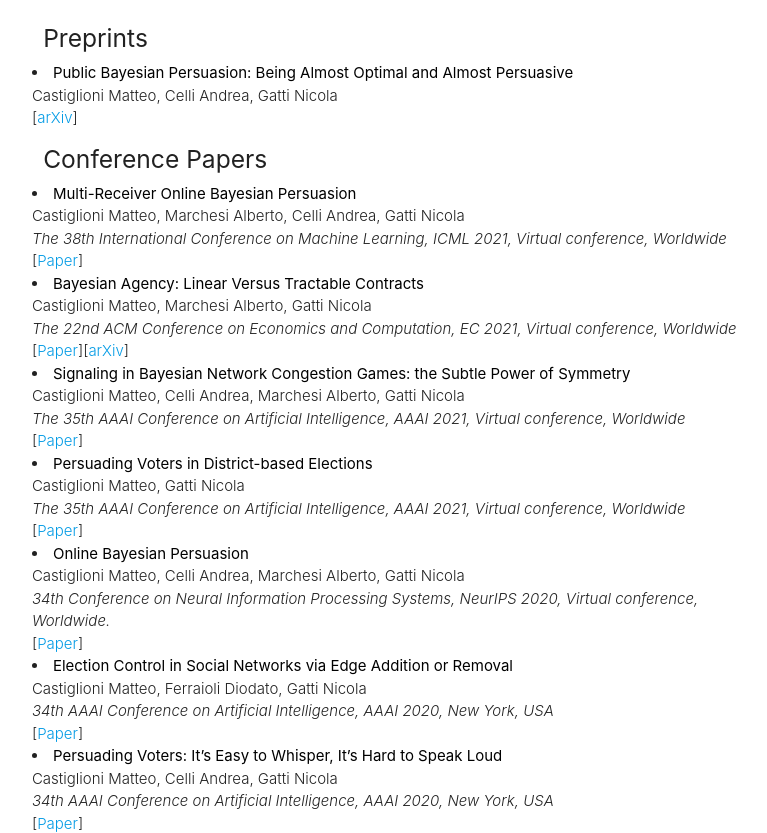
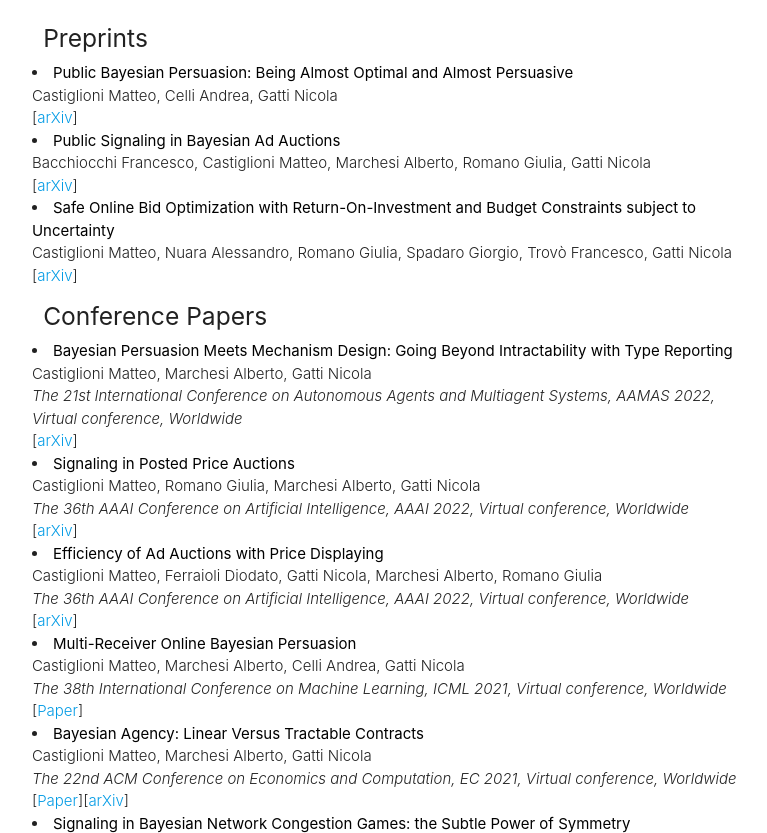
Before and after one commit to CastiglioniMatteo/CastiglioniMatteo.github.io, a plain HTML site: page index.html in a window 1280 px wide. Shown: the part 640-1473 px from the top of the page, without its empty margins (246-1013 px from the left). Drawn offline with Linux system fonts and the light colour scheme.

Commit message:
Update index.html

```diff
--- a/index.html
+++ b/index.html
@@ -92,12 +92,46 @@
             [<a href="https://arxiv.org/pdf/2002.05156.pdf">arXiv</a>]
 
               </li>
+              <li>
+                <span class="title"><b><a style="color: black">Public Signaling in Bayesian Ad Auctions</a></b></span>
+                <br>
+               	 Bacchiocchi Francesco, Castiglioni Matteo, Marchesi Alberto, Romano Giulia, Gatti Nicola<br>
+            [<a href="https://arxiv.org/pdf/2201.09728.pdf">arXiv</a>]
+              </li>
+                       <li>
+                <span class="title"><b><a style="color: black">Safe Online Bid Optimization with Return-On-Investment and Budget Constraints subject to Uncertainty</a></b></span>
+                <br>
+               	 Castiglioni Matteo, Nuara Alessandro, Romano Giulia, Spadaro Giorgio, Trovò Francesco, Gatti Nicola<br>
+            [<a href="https://arxiv.org/abs/2201.07139">arXiv</a>]
+              </li>
+
 
 
                         <div class="col s12">
                             <h5 class="left">Conference Papers</h5>
                         </div>
 
+                <li>
+                <span class="title"><b><a style="color: black">Bayesian Persuasion Meets Mechanism Design: Going Beyond Intractability with Type Reporting</a></b></span>
+                <br>
+                Castiglioni Matteo, Marchesi Alberto, Gatti Nicola<br>
+                 <i>The 21st International Conference on Autonomous Agents and Multiagent Systems, AAMAS 2022, Virtual conference, Worldwide</i><br>
+                   [<a href="https://arxiv.org/pdf/2202.00605.pdf">arXiv</a>]
+              </li>
+                <li>
+                <span class="title"><b><a style="color: black">Signaling in Posted Price Auctions</a></b></span>
+                <br>
+                Castiglioni Matteo, Romano Giulia, Marchesi Alberto, Gatti Nicola<br>
+                 <i>The 36th AAAI Conference on Artificial Intelligence, AAAI 2022, Virtual conference, Worldwide</i><br>
+                   [<a href="https://arxiv.org/pdf/2201.12183.pdf">arXiv</a>]
+              </li>
+                <li>
+                <span class="title"><b><a style="color: black">Efficiency of Ad Auctions with Price Displaying</a></b></span>
+                <br>
+                Castiglioni Matteo, Ferraioli Diodato, Gatti Nicola, Marchesi Alberto, Romano Giulia<br>
+                 <i>The 36th AAAI Conference on Artificial Intelligence, AAAI 2022, Virtual conference, Worldwide</i><br>
+                   [<a href="https://arxiv.org/pdf/2201.12275.pdf">arXiv</a>]
+              </li>
                 <li>
                 <span class="title"><b><a style="color: black">Multi-Receiver Online Bayesian Persuasion</a></b></span>
                 <br>
```
